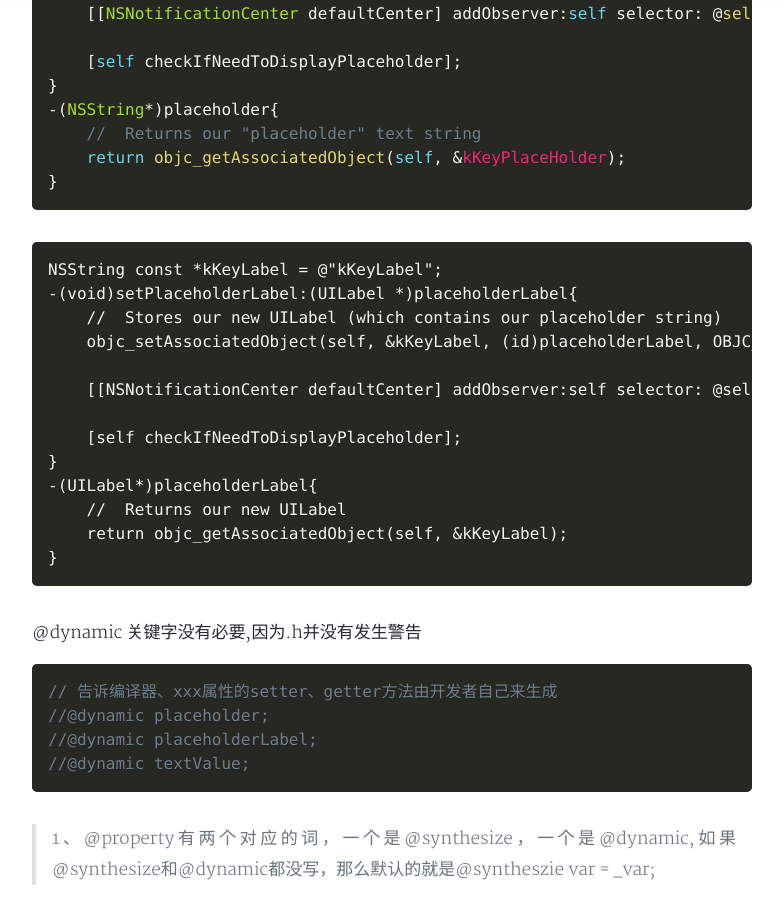
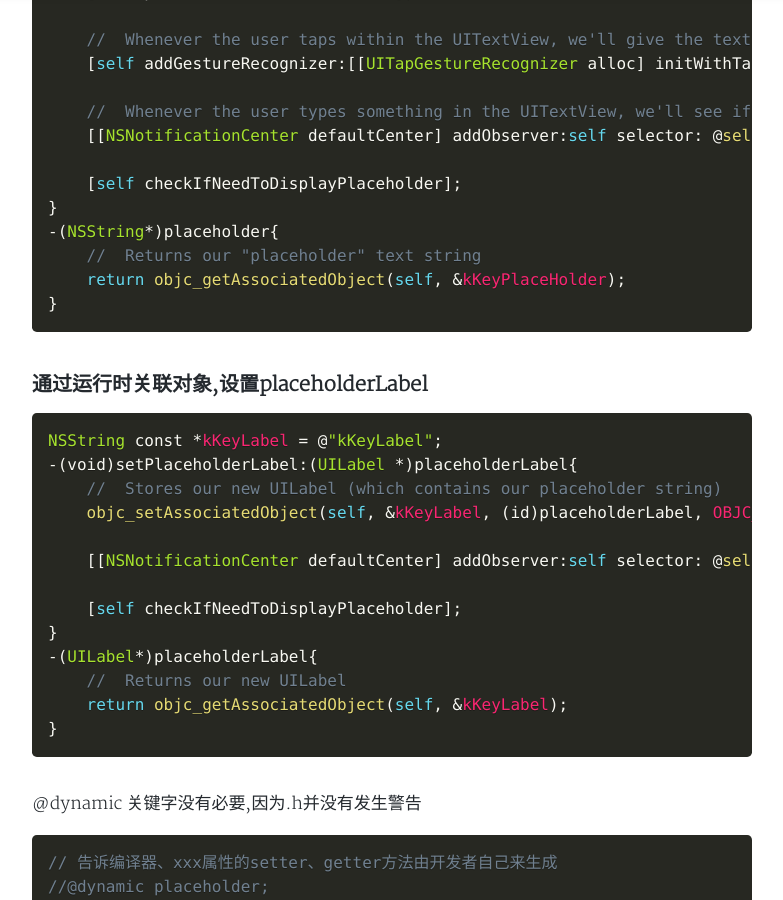
Before and after one commit to dongxiexidu/dongxiexidu.github.com, a Jekyll site: the page built from _posts/2015-08-18-Method Swizzling 实战记录2UITextView添加placeholder.md, in a window 1280 px wide and 900 px high, scrolled down 2250 px. Shown: the whole window, without its empty margins (248-1031 px from the left). Built offline with Jekyll 4.4.1, drawn with Linux system fonts in a browser that asks for light colours; nearby versions of some CDN libraries; a style sheet for code colours, icons or effects is not loaded; some of the changed text lies outside the part shown.

Commit message:
关联对象

````diff
--- a/_posts/2015-08-18-Method Swizzling 实战记录2UITextView添加placeholder.md
+++ b/_posts/2015-08-18-Method Swizzling 实战记录2UITextView添加placeholder.md
@@ -25,9 +25,10 @@
 - 3.重写属性的`setter`和`getter`方法,自定义一个`label`添加到`UITextView`,根据需求隐藏和显示
 
 - 4.监听是否需要显示`placeholder `
+
 ```swift
 -(void)checkIfNeedToDisplayPlaceholder{
-    //  If our UITextView is empty, display our Placeholder label (if we have one)
+    // If our UITextView is empty, display our Placeholder label (if we have one)
     if (self.placeholderLabel == nil)
         return;
 
@@ -35,10 +36,10 @@
 }
 
 -(void)onTap{
-    //  When the user taps in our UITextView, we'll see if we need to remove the placeholder text.
+    // When the user taps in our UITextView, we'll see if we need to remove the placeholder text.
     [self checkIfNeedToDisplayPlaceholder];
 
-    //  Make the onscreen keyboard appear.
+    // Make the onscreen keyboard appear.
     [self becomeFirstResponder];
 }
 
@@ -61,6 +62,7 @@
 }
 ```
 
+### 通过运行时关联对象,设置placeholder
 ```swift
 NSString const *kKeyPlaceHolder = @"kKeyPlaceHolder";
 -(void)setPlaceholder:(NSString *)_placeholder{
@@ -93,7 +95,8 @@
 }
 ```
 
-```
+### 通过运行时关联对象,设置placeholderLabel
+```swift
 NSString const *kKeyLabel = @"kKeyLabel";
 -(void)setPlaceholderLabel:(UILabel *)placeholderLabel{
     //  Stores our new UILabel (which contains our placeholder string)
````
Also changed, not shown: other parts of _posts/2015-08-18-Method Swizzling 实战记录2UITextView添加placeholder.md (+1 -1 lines).
